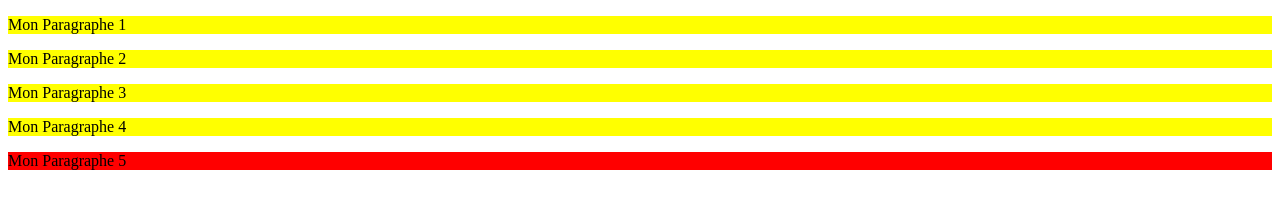
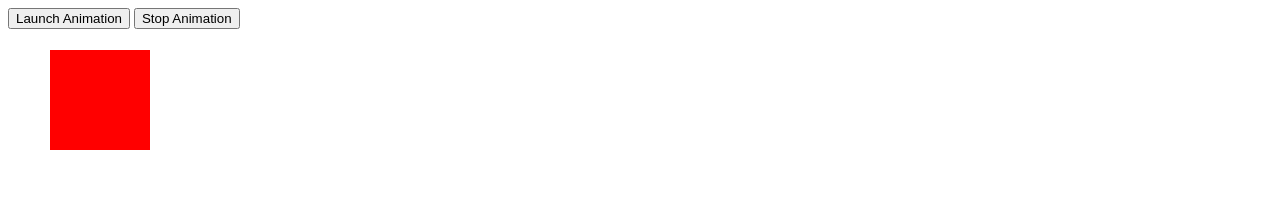
Before and after one commit to chrislaf63/Cours_JQuery, a plain HTML site: page index.html in a window 1280 px wide. Drawn offline with Linux system fonts and the light colour scheme.

Commit message:
Animations

```diff
--- a/index.html
+++ b/index.html
@@ -8,11 +8,8 @@
     <title>Document</title>
 </head>
 <body>
-
-    <p id="p1" style="background-color: yellow;">Mon Paragraphe 1</p>
-    <p id="p2" style="background-color: yellow;">Mon Paragraphe 2</p>
-    <p id="p3" style="background-color: yellow;">Mon Paragraphe 3</p>
-    <p id="p4" style="background-color: yellow;">Mon Paragraphe 4</p>
-    <p id="p5" style="background-color: red;">Mon Paragraphe 5</p>
+    <button id="start">Launch Animation</button>
+    <button id="stop">Stop Animation</button>
+    <div style="width: 100px; height: 100px; background: red; position: absolute; top: 50px; left: 50px;"></div>
 </body>
 </html>
--- a/script.js
+++ b/script.js
@@ -1,10 +1,9 @@
 $(function(){
-
-
-    $("#p1").click(function(){
-        $('#p5').fadeTo(3000, 0.5);
+    $("#start").click(function(){
+        $("div").slideUp(3000).slideDown(3000).fadeOut(3000).fadeIn(3000);
     });
 
 
 
+
 });
```
